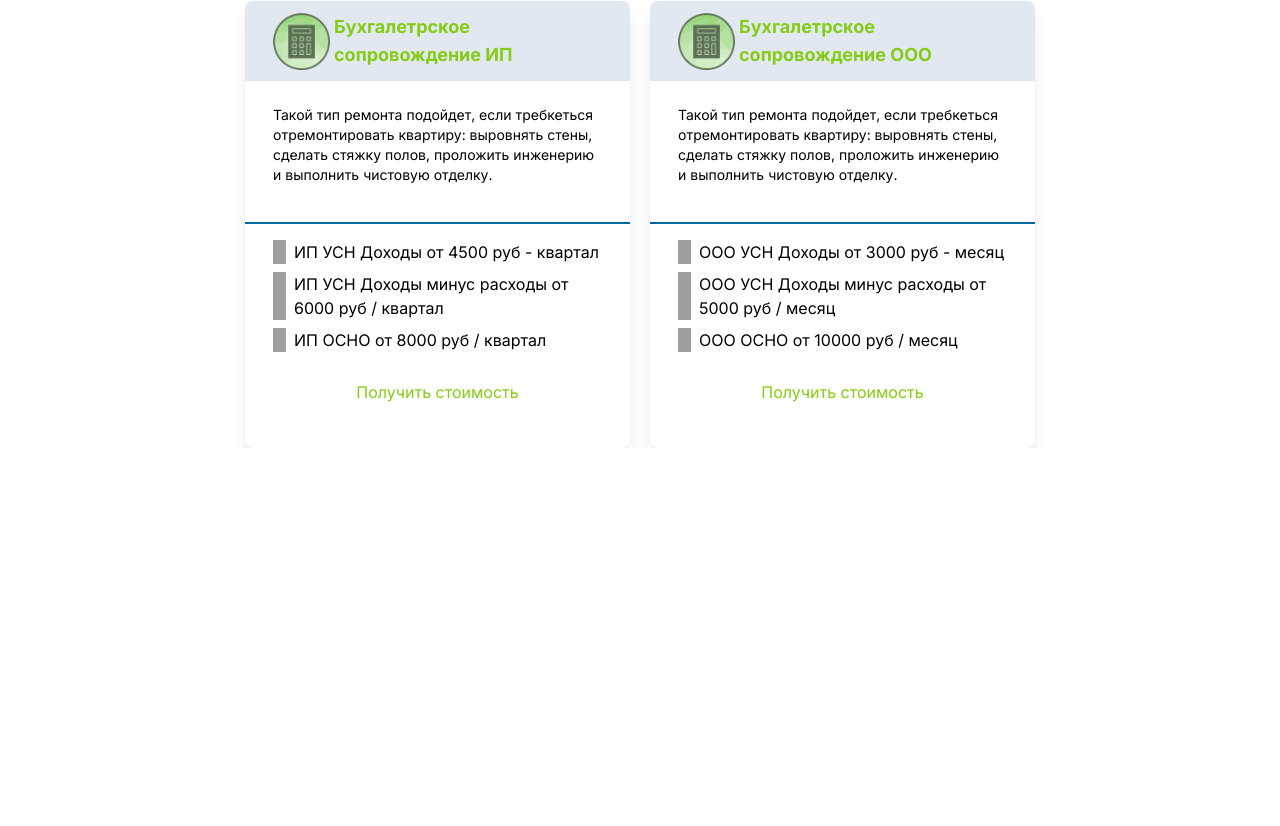
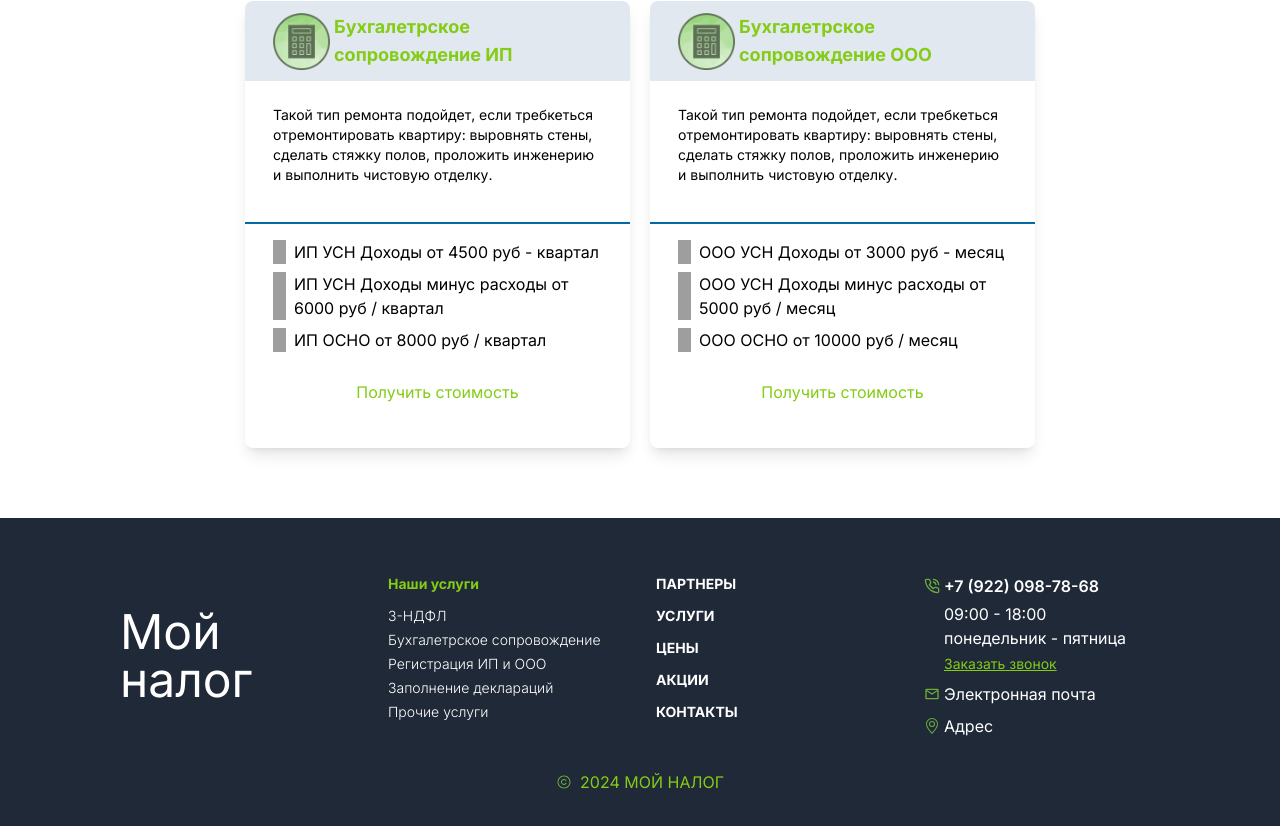
Before and after one commit to MKsenni/fiscal, a Next.js app: page / in a window 1280 px wide. Shown: the part 937-1763 px from the top of the page. Before the commit the page ends 1385 px from the top, so only its background shows below. Built offline with nearby package versions, Linux system fonts and the light colour scheme; grey boxes are pictures that could not be loaded.

Commit message:
feat: add footer block

```diff
--- /dev/null
+++ b/app/components/footer.tsx
@@ -0,0 +1,80 @@
+import { MdMailOutline } from 'react-icons/md';
+import { BsGeoAlt } from 'react-icons/bs';
+import { nameNavItem } from '@/constants/constants';
+import { LuPhoneCall } from "react-icons/lu";
+import { LiaCopyright } from "react-icons/lia";
+
+const Footer = () => {
+  const services = [
+    '3-НДФЛ',
+    'Бухгалетрское сопровождение',
+    'Регистрация ИП и ООО',
+    'Заполнение деклараций',
+    'Прочие услуги',
+  ];
+  const navItems = Object.values(nameNavItem);
+  return (
+    <footer className="bg-gray-800 md:px-[120px] sm:px-16 px-4 flex flex-col gap-8 pt-14 pb-8 text-white">
+      <div className='flex flex-wrap gap-8'>
+        <div className="flex flex-col flex-1 align-baseline justify-center">
+          <h2 className="text-5xl">Мой налог</h2>
+        </div>
+        <div className="flex flex-col flex-1 gap-3">
+          <h3 className="text-lime-500 text-sm font-bold">Наши услуги</h3>
+          <ul className="flex flex-col gap-1">
+            {services.map((service, idx) => (
+              <li className="text-sm font-light" key={idx}>
+                {service}
+              </li>
+            ))}
+          </ul>
+        </div>
+        <ul className="flex flex-col gap-3 flex-1">
+          {navItems.map((service, idx) => (
+            <li
+              className="font-bold text-sm uppercase hover:text-sky-700 transition-colors cursor-pointer"
+              key={idx}
+            >
+              {service}
+            </li>
+          ))}
+        </ul>
+        <div className="flex flex-col flex-1 gap-2">
+          <div className="flex gap-1">
+            <div className='pt-1'>
+            <LuPhoneCall style={{ color: '#6CAC3D' }} />
+            </div>
+            <div className="flex flex-col text-xs lg:text-base gap-1">
+              <div>
+                <a className="flex font-semibold" href="tel:+79220987868">
+                  <span>+7 (922) 098-78-68</span>
+                </a>
+              </div>
+              <div>
+                <span className="block">09:00 - 18:00</span>
+                <span className="block">понедельник - пятница</span>
+              </div>
+              <button className="text-lime-500 text-sm underline text-left">
+                Заказать звонок
+              </button>
+            </div>
+          </div>
+          <div className="flex flex-row gap-1 items-center">
+            <MdMailOutline style={{ color: '#6CAC3D' }} />
+            <a href="mailto:">Электронная почта</a>
+          </div>
+          <div className="flex flex-row gap-1 items-center">
+            <BsGeoAlt style={{ color: '#6CAC3D' }} />
+            <span className="block">Адрес</span>
+          </div>
+        </div>
+      </div>
+      <div className='m-auto text-lime-500 flex gap-2 items-center'>
+      <LiaCopyright style={{ color: '#6CAC3D' }}/>
+      <a href="#">2024 МОЙ НАЛОГ</a>
+      </div>
+    </footer>
+  );
+};
+
+export default Footer;
--- a/app/components/header.tsx
+++ b/app/components/header/header.tsx
@@ -2,7 +2,8 @@
 import Link from 'next/link';
 import { useEffect, useState } from 'react';
 import Image from 'next/image';
-import Button from '../utils/button';
+import Button from '../../utils/button';
+import { nameNavItem } from '@/constants/constants';
 
 type navItem = {
   name: string;
@@ -23,7 +24,7 @@ function NavLink({
     <li className="nav-item">
       {link && (
         <Link
-          className="px-3 py-2 flex items-center uppercase leading-snug text-slate-900 hover:text-sky-700"
+          className="px-3 py-2 flex items-center uppercase leading-snug text-slate-900 hover:text-sky-700 transition-colors"
           href={link}
           onClick={close}
         >
@@ -53,11 +54,11 @@ const Header = () => {
   const [navbarOpen, setNavbarOpen] = useState(false);
   const closeOnClick = () => setNavbarOpen(false);
   const navItems: navItem[] = [
-    { name: 'Партнеры', link: '/catalog', close: closeOnClick },
-    { name: 'Услуги', link: '/catalog', close: closeOnClick },
-    { name: 'Цены', link: '/about', close: closeOnClick },
-    { name: 'Акции', link: '/account', close: closeOnClick },
-    { name: 'Контакты', link: '/login', close: closeOnClick },
+    { name: nameNavItem.partner, link: '/catalog', close: closeOnClick },
+    { name: nameNavItem.service, link: '/catalog', close: closeOnClick },
+    { name: nameNavItem.price, link: '/about', close: closeOnClick },
+    { name: nameNavItem.promo, link: '/account', close: closeOnClick },
+    { name: nameNavItem.contacts, link: '/login', close: closeOnClick },
   ];
 
   return (
@@ -70,7 +71,7 @@ const Header = () => {
       >
         <div className="w-12 h-12 hover:rotate-90 transition-transform">
           <Link href="/" title="welcome page">
-            SOME ICON
+            МОЙ НАЛОГ
           </Link>
         </div>
         <button
@@ -106,7 +107,7 @@ const Header = () => {
             })}
           </ul>
         </div>
-        <div className="flex flex-col text-center text-xs lg:text-base">
+        <div className="flex flex-col text-center text-xs lg:text-base items-center">
           <div>
             <a className="flex font-semibold" href="tel:+79220987868">
               <Image src="/Vector.svg" width={20} height={20} alt="number" />
@@ -118,7 +119,7 @@ const Header = () => {
             <span className="block">понедельник - пятница</span>
           </div>
         </div>
-        <Button name={'Заказать звонок'}/>
+        <Button name={'Заказать звонок'} />
       </nav>
     </header>
   );
--- a/app/components/packages/package.tsx
+++ b/app/components/packages/package.tsx
@@ -39,7 +39,7 @@ const Package = ({
         ))}
       </ul>
       <div className="flex justify-center">
-        <Button name={'Получить стоимость'}/>
+        <Button name={'Получить стоимость'} />
       </div>
     </li>
   );
--- a/app/components/packages/packages.tsx
+++ b/app/components/packages/packages.tsx
@@ -28,7 +28,7 @@ const Packages = () => {
   ];
 
   return (
-    <div className="md:px-[120px] sm:px-16 px-4 mt-[70px] flex flex-col gap-12">
+    <div className="md:px-[120px] sm:px-16 px-4 my-[70px] flex flex-col gap-12">
       <Subtitle name={'Пакетные услуги'} />
       <ul className="flex flex-wrap gap-5 justify-center over">
         {services.map((service, idx) => (
--- /dev/null
+++ b/app/constants/constants.ts
@@ -0,0 +1,7 @@
+export const nameNavItem = {
+  partner: 'Партнеры',
+  service: 'Услуги',
+  price: 'Цены',
+  promo: 'Акции',
+  contacts: 'Контакты',
+};
--- a/app/layout.tsx
+++ b/app/layout.tsx
@@ -1,7 +1,7 @@
 import type { Metadata } from 'next';
 import { Inter } from 'next/font/google';
 import './globals.css';
-import Header from './components/header';
+import Header from './components/header/header';
 
 const inter = Inter({ subsets: ['latin'] });
 
--- a/app/page.tsx
+++ b/app/page.tsx
@@ -1,3 +1,4 @@
+import Footer from './components/footer';
 import Main from './components/main';
 import Packages from './components/packages/packages';
 
@@ -6,6 +7,7 @@ export default function Home() {
     <main>
       <Main />
       <Packages />
+      <Footer />
     </main>
   );
 }
--- a/package.json
+++ b/package.json
@@ -15,6 +15,7 @@
     "react-dom": "^18"
   },
   "devDependencies": {
+    "@fortawesome/react-fontawesome": "^0.2.0",
     "@types/node": "^20",
     "@types/react": "^18",
     "@types/react-dom": "^18",
@@ -24,6 +25,7 @@
     "eslint-config-prettier": "^9.1.0",
     "postcss": "^8",
     "prettier": "3.2.5",
+    "react-icons": "^5.0.1",
     "tailwindcss": "^3.3.0",
     "typescript": "^5"
   }
```
Also changed, not shown: app/utils/button.tsx (+2 -8 lines), app/utils/subtitle.tsx (+2 -8 lines), 1 other file (tests, documents, lock files or other folders).
